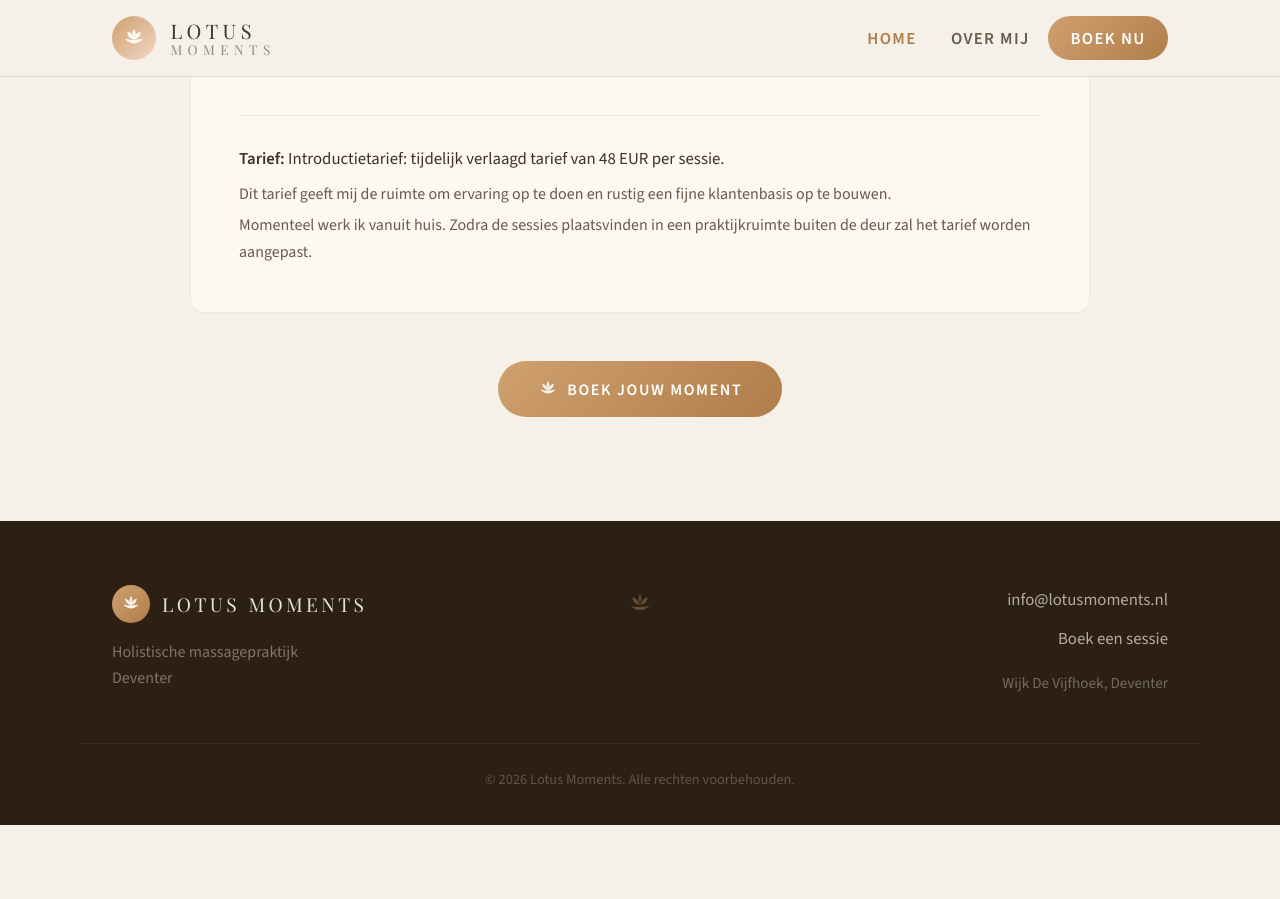
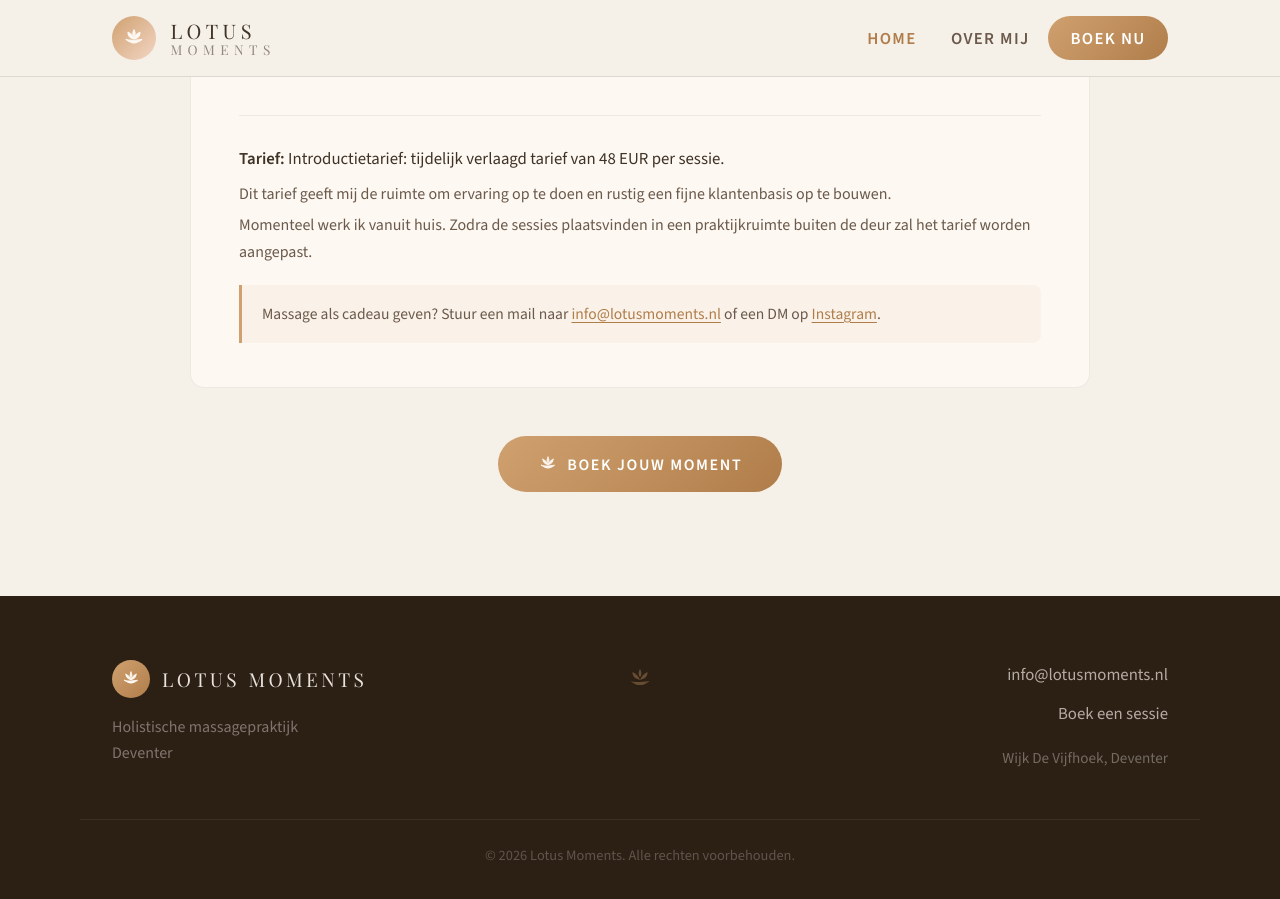
Before and after one commit to LotusMoments/website, a Jekyll site: the page built from index.md, in a window 1280 px wide and 900 px high, scrolled down 2116 px. Built offline with Jekyll 4.4.1, drawn with Linux system fonts in a browser that asks for light colours; before the commit the page ends 2941 px from its top, so only the background shows below that.

Commit message:
Add gift massage callout to tarief section
Co-Authored-By: Claude Sonnet 4.6 <noreply@anthropic.com>

```diff
--- a/_layouts/home.html
+++ b/_layouts/home.html
@@ -125,6 +125,7 @@ layout: default
         </span>
         {% endif %}
       </p>
+      <p class="gift-note">Massage als cadeau geven? Stuur een mail naar <a href="mailto:info@lotusmoments.nl">info@lotusmoments.nl</a> of een DM op <a href="https://www.instagram.com/lotusmoments.nl/" target="_blank" rel="noopener">Instagram</a>.</p>
       {% endif %}
     </article>
     {% endfor %}
--- a/assets/css/style.css
+++ b/assets/css/style.css
@@ -765,6 +765,28 @@ body {
   }
 }
 
+/* === GIFT NOTE === */
+.gift-note {
+  margin: 1.25rem 0 0;
+  padding: 1rem 1.25rem;
+  background: rgba(207, 161, 111, 0.07);
+  border-left: 3px solid var(--accent);
+  border-radius: 0 8px 8px 0;
+  font-size: 0.975rem;
+  color: var(--text-muted);
+  line-height: 1.7;
+}
+
+.gift-note a {
+  color: var(--accent-dark);
+  text-decoration: underline;
+  text-underline-offset: 3px;
+}
+
+.gift-note a:hover {
+  color: var(--text);
+}
+
 @media (max-width: 600px) {
   .site-header .container {
     height: 64px;
```
